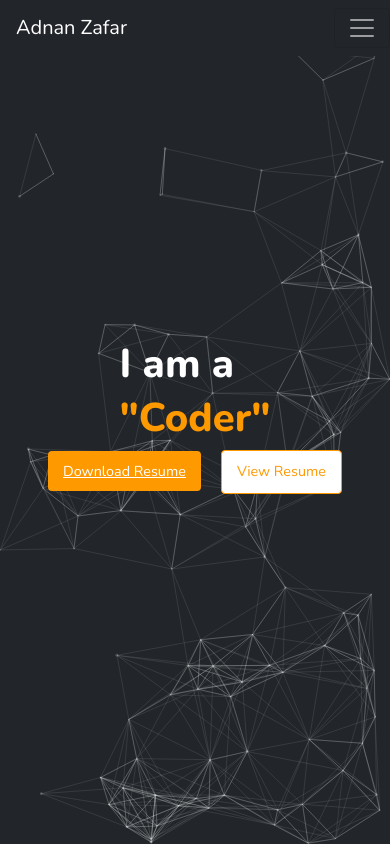
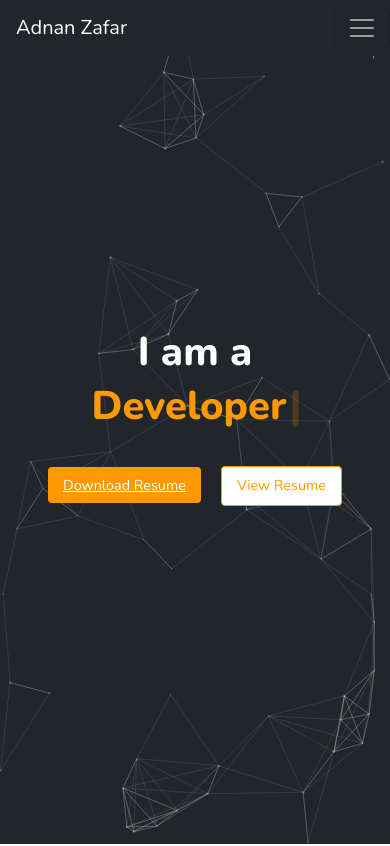
Before and after one commit to Adnan25z/portfolio, a React (Create React App) app: page / in a window 390 px wide. Shown: the top 846 px of the page. Built offline with nearby package versions, Linux system fonts and the light colour scheme.

Commit message:
removed viewing options for android devices

```diff
--- a/src/Particles.jsx
+++ b/src/Particles.jsx
@@ -30,7 +30,7 @@ export default class Particles extends React.Component {
     const numberOfParticles = () => {
       // Define number of particles based on screen size
       const pixels = canvas.width * canvas.height;
-      return Math.ceil(pixels / 3000); // Example: one particle per 5000 pixels
+      return Math.ceil(pixels / 5000); // Example: one particle per 5000 pixels
     };
 
     let particles = [];
--- a/src/screens/header/Header.js
+++ b/src/screens/header/Header.js
@@ -1,31 +1,34 @@
 import React from 'react';
 import './header.css';
-import {useTypewriter, Cursor} from 'react-simple-typewriter'
+import { useTypewriter, Cursor } from 'react-simple-typewriter';
 
 function Header() {
   const [typeEffect] = useTypewriter({
-      words: ["Developer", "Student",'"Coder"'],
-      loop:{},
-      typeSpeed:100,
-      deleteSpeed: 40
+    words: ["Developer", "Designer", "Coder"],
+    loop: 0,
+    typeSpeed: 70,
+    deleteSpeed: 50,
+    delaySpeed: 1000,
   });
 
-  // Function to display the resume in a popup/modal
-  const displayResume = () => {
-      window.open(process.env.PUBLIC_URL + '/Resume_Adnan.pdf', '_blank', 'width=800,height=600');;
+  // Check if the user is on a mobile device
+  const isMobileDevice = () => {
+    return (
+      /Android|webOS|BlackBerry|IEMobile|Opera Mini/i.test(navigator.userAgent)
+    );
   };
 
   return (
-      <div className='main-info'>
-          <div className="slant-header">
-            <h1 className="particle">I am a</h1>
-            <span className='particle'>{typeEffect}</span>
-          </div>
-          <div className="button-container">
-            <a href= {process.env.PUBLIC_URL + "/Resume_Adnan.pdf"} download className="btnRes btn-download">Download Resume</a>
-            <button onClick={displayResume} className="btnRes btn-view">View Resume</button>
-          </div>
+    <div className='main-info'>
+      <h1 className="particle">I am a</h1>
+      <span className='particle'>{typeEffect}<Cursor /></span>
+      <div className="button-container">
+        <a href={process.env.PUBLIC_URL + "/Resume_Adnan.pdf"} download className="btnRes btn-download">Download Resume</a>
+        {!isMobileDevice() && (
+          <button onClick={() => window.open(process.env.PUBLIC_URL + '/Resume_Adnan.pdf', '_blank')} className="btnRes btn-view">View Resume</button>
+        )}
       </div>
+    </div>
   );
 }
 
--- a/src/screens/header/header.css
+++ b/src/screens/header/header.css
@@ -33,6 +33,9 @@
   }
 
   /* Styles for the buttons */
+.button-container{
+  margin-top: 20px;
+}
 .btnRes {
   padding: 10px 20px;
   border: none;
@@ -101,7 +104,7 @@
 
   /* Further reduce button size for very small screens */
   .btnRes {
-    padding: 10px 15px;
+    padding: 8px 15px;
     font-size: 0.9rem;
   }
 }
```
